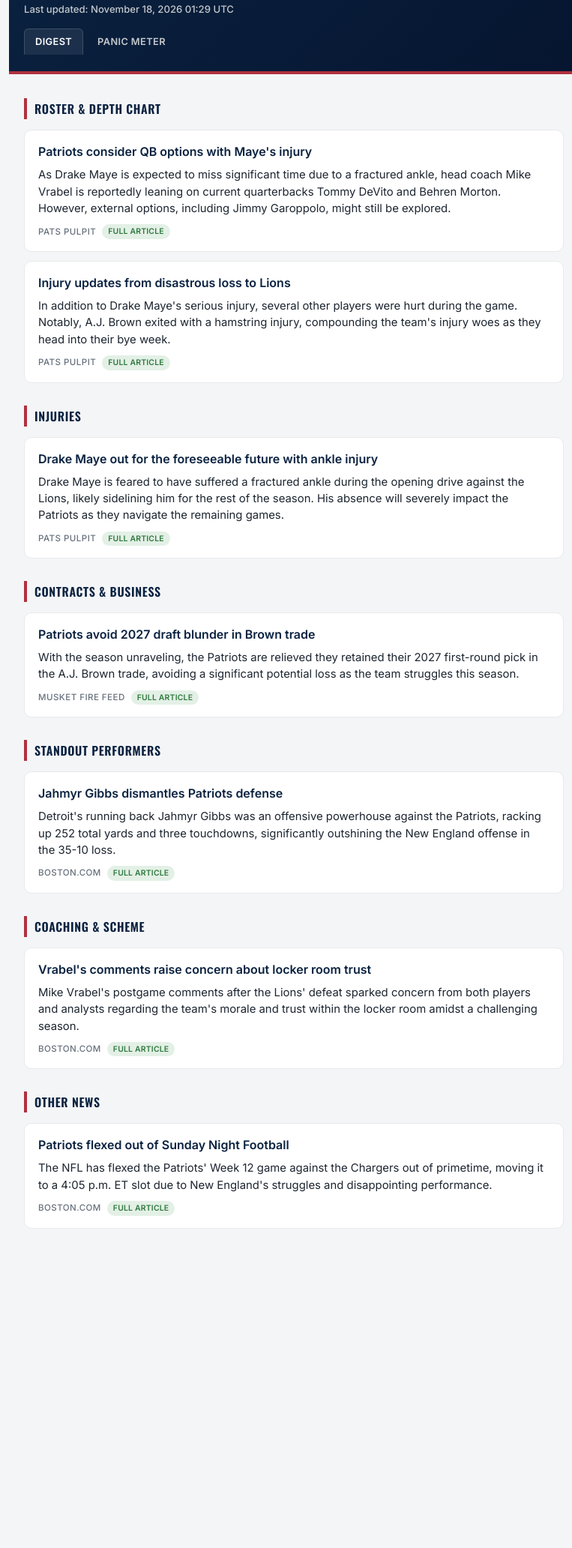
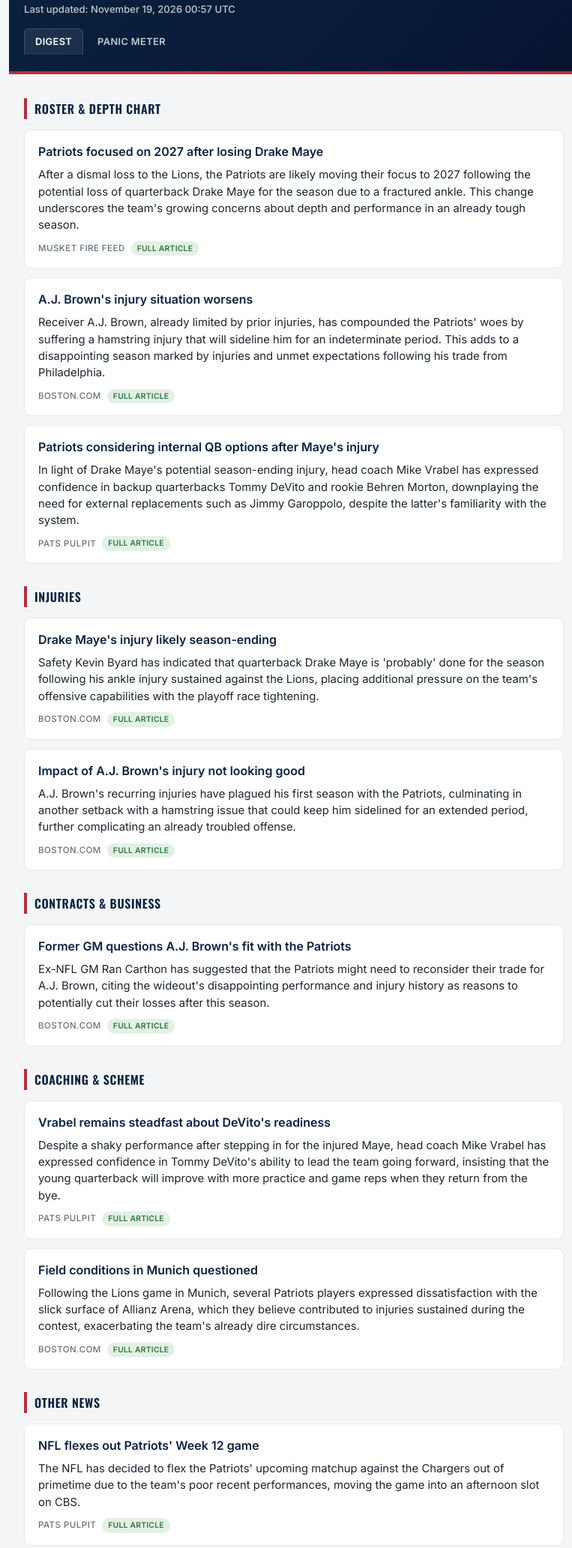
Before and after one commit to Brooks-Burt/news-digest, a plain HTML site: page docs/index.html in a window 1280 px wide. Shown: the part 85-2150 px from the top of the page at 75% size, without its empty margins (248-1011 px from the left). Before the commit the page ends 1784 px from the top, so only its background shows below. Drawn offline with nearby package versions, Linux system fonts and the light colour scheme.

Commit message:
Update daily digest

```diff
--- a/docs/index.html
+++ b/docs/index.html
@@ -136,7 +136,7 @@
 <body>
   <header>
     <h1>Patriots Camp Digest</h1>
-    <div class="updated">Last updated: November 18, 2026 01:29 UTC</div>
+    <div class="updated">Last updated: November 19, 2026 00:57 UTC</div>
     <nav>
       <a href="index.html" class="active">Digest</a>
       <a href="overreactions.html" class="">Panic Meter</a>
@@ -146,16 +146,24 @@
                 <section class="group">
                     <h2>Roster &amp; Depth Chart</h2>
                     <ul><li class="item">
-                    <a class="headline" href="https://www.pats_pulpit.com/new-england-patriots-news/144602/patriots-reportedly-weighing-qb-additions-despite-confidence-in-tommy-devito" target="_blank" rel="noopener">Patriots consider QB options with Maye&#x27;s injury</a>
-                    <p class="summary">As Drake Maye is expected to miss significant time due to a fractured ankle, head coach Mike Vrabel is reportedly leaning on current quarterbacks Tommy DeVito and Behren Morton. However, external options, including Jimmy Garoppolo, might still be explored.</p>
+                    <a class="headline" href="https://musketfire.com/patriots-focus-after-drake-maye-s-injury-should-shift-to-the-2027-season-01m7k23pcqag?utm_source=RSS" target="_blank" rel="noopener">Patriots focused on 2027 after losing Drake Maye</a>
+                    <p class="summary">After a dismal loss to the Lions, the Patriots are likely moving their focus to 2027 following the potential loss of quarterback Drake Maye for the season due to a fractured ankle. This change underscores the team&#x27;s growing concerns about depth and performance in an already tough season.</p>
                     <div class="meta">
-                        <span class="source">Pats Pulpit</span>
+                        <span class="source">Musket Fire Feed</span>
                         <span class="badge badge-full">Full article</span>
                     </div>
                 </li>
 <li class="item">
-                    <a class="headline" href="https://www.pats_pulpit.com/new-england-patriots-injuries/144644/patriots-vs-lions-injury-analysis-nfl-week-10" target="_blank" rel="noopener">Injury updates from disastrous loss to Lions</a>
-                    <p class="summary">In addition to Drake Maye&#x27;s serious injury, several other players were hurt during the game. Notably, A.J. Brown exited with a hamstring injury, compounding the team&#x27;s injury woes as they head into their bye week.</p>
+                    <a class="headline" href="https://www.boston.com/sports/new-england-patriots/2026/11/18/new-england-patriots-injury-update-a-j-brown-hamstring-nfl-football/" target="_blank" rel="noopener">A.J. Brown&#x27;s injury situation worsens</a>
+                    <p class="summary">Receiver A.J. Brown, already limited by prior injuries, has compounded the Patriots&#x27; woes by suffering a hamstring injury that will sideline him for an indeterminate period. This adds to a disappointing season marked by injuries and unmet expectations following his trade from Philadelphia.</p>
+                    <div class="meta">
+                        <span class="source">Boston.com</span>
+                        <span class="badge badge-full">Full article</span>
+                    </div>
+                </li>
+<li class="item">
+                    <a class="headline" href="https://www.patspulpit.com/new-england-patriots-analysis/144609/5-quarterbacks-patriots-could-targets-drake-maye" target="_blank" rel="noopener">Patriots considering internal QB options after Maye&#x27;s injury</a>
+                    <p class="summary">In light of Drake Maye&#x27;s potential season-ending injury, head coach Mike Vrabel has expressed confidence in backup quarterbacks Tommy DeVito and rookie Behren Morton, downplaying the need for external replacements such as Jimmy Garoppolo, despite the latter&#x27;s familiarity with the system.</p>
                     <div class="meta">
                         <span class="source">Pats Pulpit</span>
                         <span class="badge badge-full">Full article</span>
@@ -166,10 +174,18 @@
                 <section class="group">
                     <h2>Injuries</h2>
                     <ul><li class="item">
-                    <a class="headline" href="https://www.boston.com/sports/new-england-patriots/2026/11/17/drake-maye-injury-weei-nfl-football-new-england-patriots-kevin-byard/" target="_blank" rel="noopener">Drake Maye out for the foreseeable future with ankle injury</a>
-                    <p class="summary">Drake Maye is feared to have suffered a fractured ankle during the opening drive against the Lions, likely sidelining him for the rest of the season. His absence will severely impact the Patriots as they navigate the remaining games.</p>
+                    <a class="headline" href="https://www.boston.com/sports/new-england-patriots/2026/11/17/drake-maye-injury-weei-nfl-football-new-england-patriots-kevin-byard/" target="_blank" rel="noopener">Drake Maye&#x27;s injury likely season-ending</a>
+                    <p class="summary">Safety Kevin Byard has indicated that quarterback Drake Maye is &#x27;probably&#x27; done for the season following his ankle injury sustained against the Lions, placing additional pressure on the team&#x27;s offensive capabilities with the playoff race tightening.</p>
                     <div class="meta">
-                        <span class="source">Pats Pulpit</span>
+                        <span class="source">Boston.com</span>
+                        <span class="badge badge-full">Full article</span>
+                    </div>
+                </li>
+<li class="item">
+                    <a class="headline" href="https://www.boston.com/sports/new-england-patriots/2026/11/18/new-england-patriots-injury-update-a-j-brown-hamstring-nfl-football/" target="_blank" rel="noopener">Impact of A.J. Brown&#x27;s injury not looking good</a>
+                    <p class="summary">A.J. Brown&#x27;s recurring injuries have plagued his first season with the Patriots, culminating in another setback with a hamstring issue that could keep him sidelined for an extended period, further complicating an already troubled offense.</p>
+                    <div class="meta">
+                        <span class="source">Boston.com</span>
                         <span class="badge badge-full">Full article</span>
                     </div>
                 </li></ul>
@@ -178,20 +194,8 @@
                 <section class="group">
                     <h2>Contracts &amp; Business</h2>
                     <ul><li class="item">
-                    <a class="headline" href="https://musketfire.com/a-j-brown-disaster-gives-patriots-a-reason-to-be-thankful-for-one-part-of-the-trade-01m7jt92wecz?utm_source=RSS" target="_blank" rel="noopener">Patriots avoid 2027 draft blunder in Brown trade</a>
-                    <p class="summary">With the season unraveling, the Patriots are relieved they retained their 2027 first-round pick in the A.J. Brown trade, avoiding a significant potential loss as the team struggles this season.</p>
-                    <div class="meta">
-                        <span class="source">Musket Fire Feed</span>
-                        <span class="badge badge-full">Full article</span>
-                    </div>
-                </li></ul>
-                </section>
-
-                <section class="group">
-                    <h2>Standout Performers</h2>
-                    <ul><li class="item">
-                    <a class="headline" href="https://www.boston.com/sports/new-england-patriots/2026/11/16/patriots-loss-lions-germany-reaction/" target="_blank" rel="noopener">Jahmyr Gibbs dismantles Patriots defense</a>
-                    <p class="summary">Detroit&#x27;s running back Jahmyr Gibbs was an offensive powerhouse against the Patriots, racking up 252 total yards and three touchdowns, significantly outshining the New England offense in the 35-10 loss.</p>
+                    <a class="headline" href="https://www.boston.com/sports/new-england-patriots/2026/11/17/new-england-patriots-a-j-brown-nfl-football-gm-eliot-wolf-eagles/" target="_blank" rel="noopener">Former GM questions A.J. Brown&#x27;s fit with the Patriots</a>
+                    <p class="summary">Ex-NFL GM Ran Carthon has suggested that the Patriots might need to reconsider their trade for A.J. Brown, citing the wideout&#x27;s disappointing performance and injury history as reasons to potentially cut their losses after this season.</p>
                     <div class="meta">
                         <span class="source">Boston.com</span>
                         <span class="badge badge-full">Full article</span>
@@ -202,8 +206,16 @@
                 <section class="group">
                     <h2>Coaching &amp; Scheme</h2>
                     <ul><li class="item">
-                    <a class="headline" href="https://www.boston.com/sports/new-england-patriots/2026/11/16/patriots-mike-vrabel-christian-elliss-patriots-trust-issues-comments/" target="_blank" rel="noopener">Vrabel&#x27;s comments raise concern about locker room trust</a>
-                    <p class="summary">Mike Vrabel&#x27;s postgame comments after the Lions&#x27; defeat sparked concern from both players and analysts regarding the team&#x27;s morale and trust within the locker room amidst a challenging season.</p>
+                    <a class="headline" href="https://www.boston.com/community/readers-say/why-readers-have-lost-hope-for-the-patriots-this-season/" target="_blank" rel="noopener">Vrabel remains steadfast about DeVito&#x27;s readiness</a>
+                    <p class="summary">Despite a shaky performance after stepping in for the injured Maye, head coach Mike Vrabel has expressed confidence in Tommy DeVito&#x27;s ability to lead the team going forward, insisting that the young quarterback will improve with more practice and game reps when they return from the bye.</p>
+                    <div class="meta">
+                        <span class="source">Pats Pulpit</span>
+                        <span class="badge badge-full">Full article</span>
+                    </div>
+                </li>
+<li class="item">
+                    <a class="headline" href="https://www.boston.com/sports/new-england-patriots/2026/11/18/patriots-lions-munich-hip-drop-tackle-slick-playing-surface/" target="_blank" rel="noopener">Field conditions in Munich questioned</a>
+                    <p class="summary">Following the Lions game in Munich, several Patriots players expressed dissatisfaction with the slick surface of Allianz Arena, which they believe contributed to injuries sustained during the contest, exacerbating the team&#x27;s already dire circumstances.</p>
                     <div class="meta">
                         <span class="source">Boston.com</span>
                         <span class="badge badge-full">Full article</span>
@@ -214,10 +226,10 @@
                 <section class="group">
                     <h2>Other News</h2>
                     <ul><li class="item">
-                    <a class="headline" href="https://www.boston.com/sports/new-england-patriots/2026/11/17/patriots-chargers-game-flexed-out-of-sunday-night-football/" target="_blank" rel="noopener">Patriots flexed out of Sunday Night Football</a>
-                    <p class="summary">The NFL has flexed the Patriots&#x27; Week 12 game against the Chargers out of primetime, moving it to a 4:05 p.m. ET slot due to New England&#x27;s struggles and disappointing performance.</p>
+                    <a class="headline" href="https://www.boston.com/sports/new-england-patriots/2026/11/17/patriots-chargers-game-flexed-out-of-sunday-night-football/" target="_blank" rel="noopener">NFL flexes out Patriots&#x27; Week 12 game</a>
+                    <p class="summary">The NFL has decided to flex the Patriots&#x27; upcoming matchup against the Chargers out of primetime due to the team&#x27;s poor recent performances, moving the game into an afternoon slot on CBS.</p>
                     <div class="meta">
-                        <span class="source">Boston.com</span>
+                        <span class="source">Pats Pulpit</span>
                         <span class="badge badge-full">Full article</span>
                     </div>
                 </li></ul>
```
Also changed, not shown: docs/overreactions.html (+29 -30 lines).
